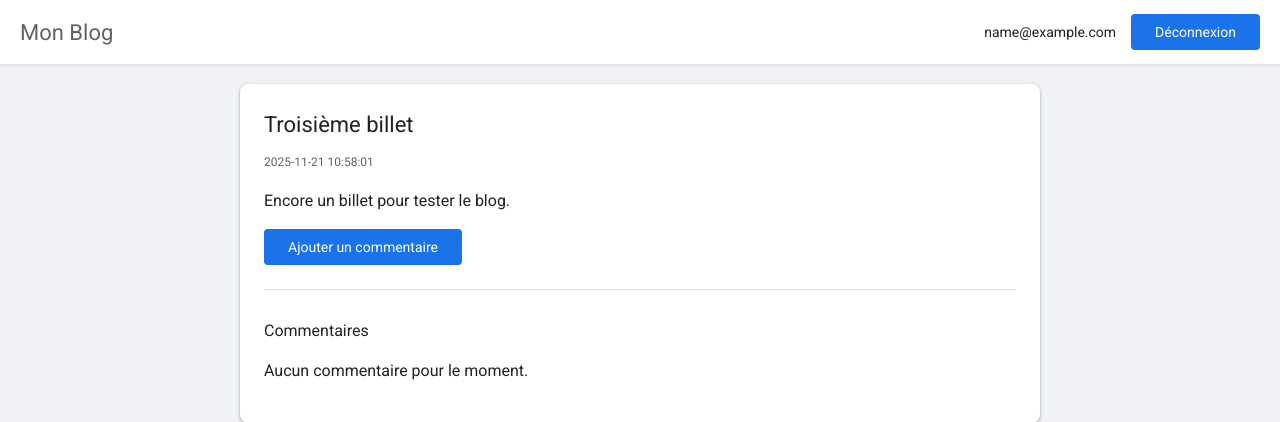
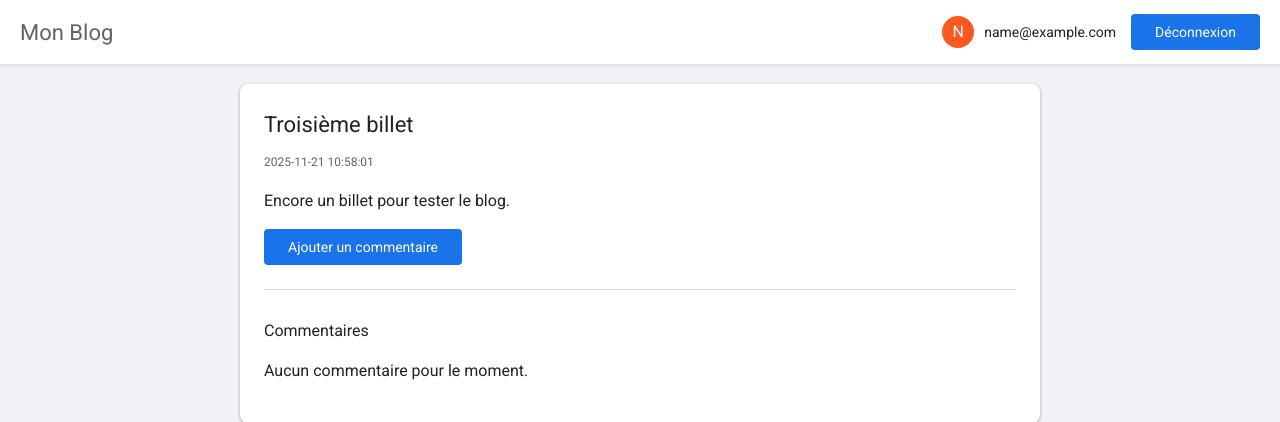
Before and after one commit to 1a-arthur-malfere-csb/MonBlog, a PHP site: page / in a window 1280 px wide. Shown: the top 422 px of the page. Run offline with PHP 8.4, Linux system fonts and the light colour scheme; the visitor is signed in with stand-in values (Sample User, id 1); data comes from the database, SQL or seed files in the repository; tables that the repository leaves empty hold one stand-in row (values such as "Sample post").

Commit message:
Add colored avatar initial to header
Implement getRandomColorForUser using crc32 and a curated color palette
to deterministically pick a background color per email. Add .user-info
and .avatar styles for a circular initial avatar. Apply minor CSS
formatting and quoting cleanups.

```diff
--- a/index.php
+++ b/index.php
@@ -10,13 +10,48 @@
 </head>
 
 <body>
+<?php function getRandomColorForUser($email)
+{
+    $hash = crc32($email);
+    // A list of pleasant, Material Design-like colors. Yellow is excluded for better contrast with white text.
+    $colors = [
+        "#F44336",
+        "#E91E63",
+        "#9C27B0",
+        "#673AB7",
+        "#3F51B5",
+        "#2196F3",
+        "#03A9F4",
+        "#00BCD4",
+        "#009688",
+        "#4CAF50",
+        "#8BC34A",
+        "#CDDC39",
+        "#FFC107",
+        "#FF9800",
+        "#FF5722",
+        "#795548",
+        "#9E9E9E",
+        "#607D8B",
+    ];
+    return $colors[abs($hash) % count($colors)];
+} ?>
     <header class="main-header">
         <a href="index.php">
             <h1 id="titreBlog">Mon Blog</h1>
         </a>
         <div id="user-menu">
             <?php if (isset($_SESSION["user_id"])): ?>
-                <p><?= htmlspecialchars($_SESSION["user_email"]) ?></p>
+                <div class="user-info">
+                    <div class="avatar" style="background-color: <?= htmlspecialchars(
+                        getRandomColorForUser($_SESSION["user_email"]),
+                    ) ?>">
+                        <span><?= htmlspecialchars(
+                            strtoupper(substr($_SESSION["user_email"], 0, 1)),
+                        ) ?></span>
+                    </div>
+                    <p><?= htmlspecialchars($_SESSION["user_email"]) ?></p>
+                </div>
                 <a href="logout.php" class="bouton">Déconnexion</a>
             <?php else: ?>
                 <a href="login.php" class="bouton">Connexion</a>
--- a/style.css
+++ b/style.css
@@ -5,15 +5,16 @@
     --google-text-primary: #202124;
     --google-text-secondary: #5f6368;
     --google-border: #dadce0;
-    --card-shadow: 0 1px 2px 0 rgba(60,64,67,0.3), 0 1px 3px 1px rgba(60,64,67,0.15);
-    --header-shadow: 0 2px 4px rgba(0,0,0,0.08);
+    --card-shadow:
+        0 1px 2px 0 rgba(60, 64, 67, 0.3), 0 1px 3px 1px rgba(60, 64, 67, 0.15);
+    --header-shadow: 0 2px 4px rgba(0, 0, 0, 0.08);
     --border-radius: 8px;
 }
 
 body {
     background-color: var(--google-gray-bg);
     color: var(--google-text-primary);
-    font-family: 'Roboto', sans-serif;
+    font-family: "Roboto", sans-serif;
     margin: 0;
     padding: 0;
     line-height: 1.5;
@@ -75,8 +76,28 @@ header.main-header {
     color: var(--google-text-primary);
 }
 
+.user-info {
+    display: flex;
+    align-items: center;
+    gap: 10px;
+}
+
+.avatar {
+    width: 32px;
+    height: 32px;
+    border-radius: 50%;
+    display: flex;
+    align-items: center;
+    justify-content: center;
+    color: white;
+    font-weight: 500;
+    font-size: 16px;
+    text-transform: uppercase;
+}
+
 /* Post / Card */
-article, .card {
+article,
+.card {
     background-color: #fff;
     border-radius: var(--border-radius);
     box-shadow: var(--card-shadow);
@@ -179,7 +200,8 @@ label {
     font-size: 14px;
 }
 
-.bouton, input[type="submit"] {
+.bouton,
+input[type="submit"] {
     background-color: var(--google-blue);
     color: #fff;
     border: none;
@@ -197,10 +219,11 @@ label {
     box-sizing: border-box;
 }
 
-.bouton:hover, input[type="submit"]:hover {
+.bouton:hover,
+input[type="submit"]:hover {
     background-color: var(--google-blue-hover);
     text-decoration: none;
-    box-shadow: 0 1px 1px rgba(0,0,0,0.1);
+    box-shadow: 0 1px 1px rgba(0, 0, 0, 0.1);
 }
 
 /* Context Menu */
@@ -209,7 +232,7 @@ label {
     position: absolute;
     background-color: #fff;
     border: none;
-    box-shadow: 0 2px 10px rgba(0,0,0,0.2);
+    box-shadow: 0 2px 10px rgba(0, 0, 0, 0.2);
     border-radius: 4px;
     padding: 8px 0;
     z-index: 1000;
```
